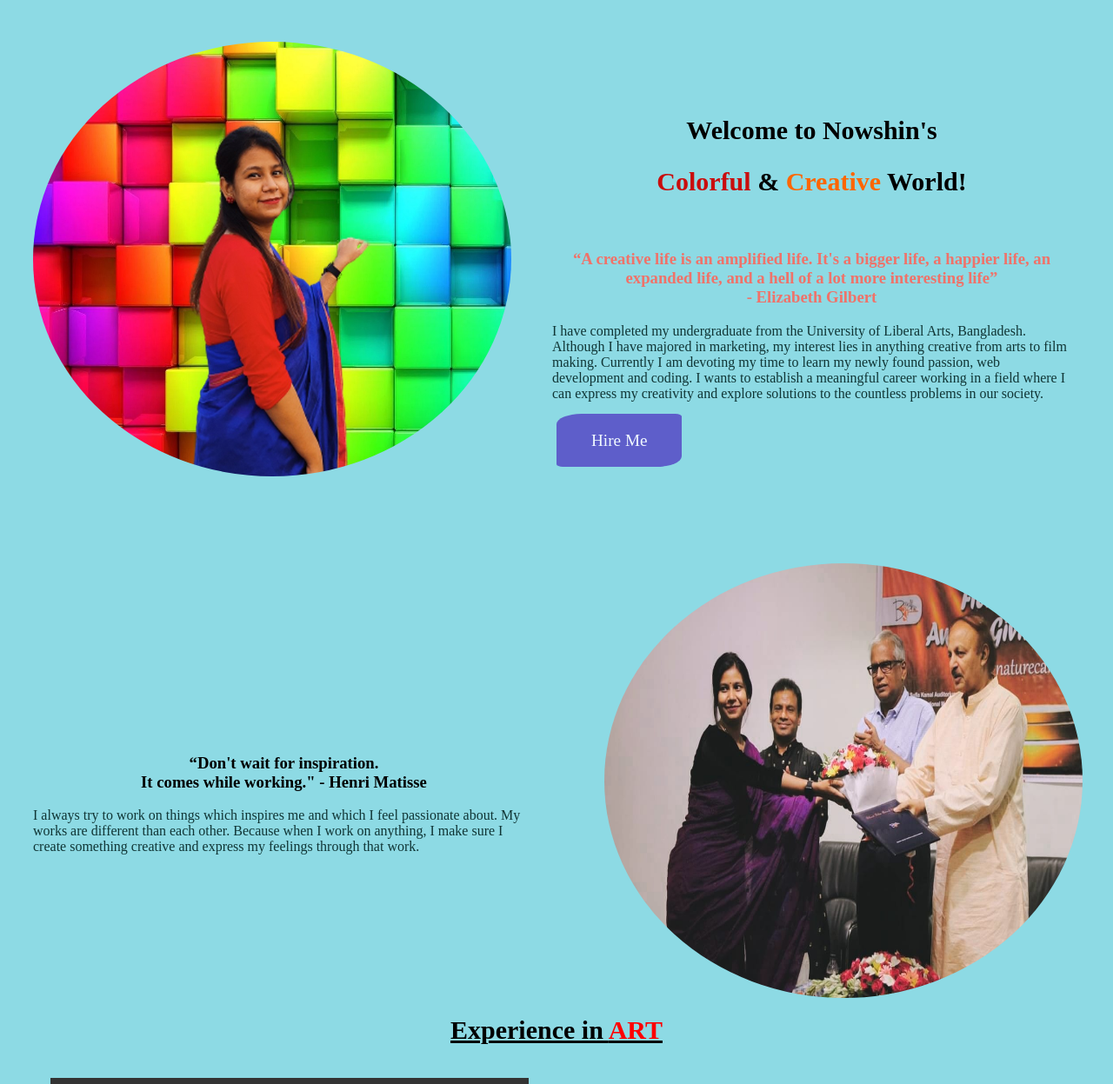
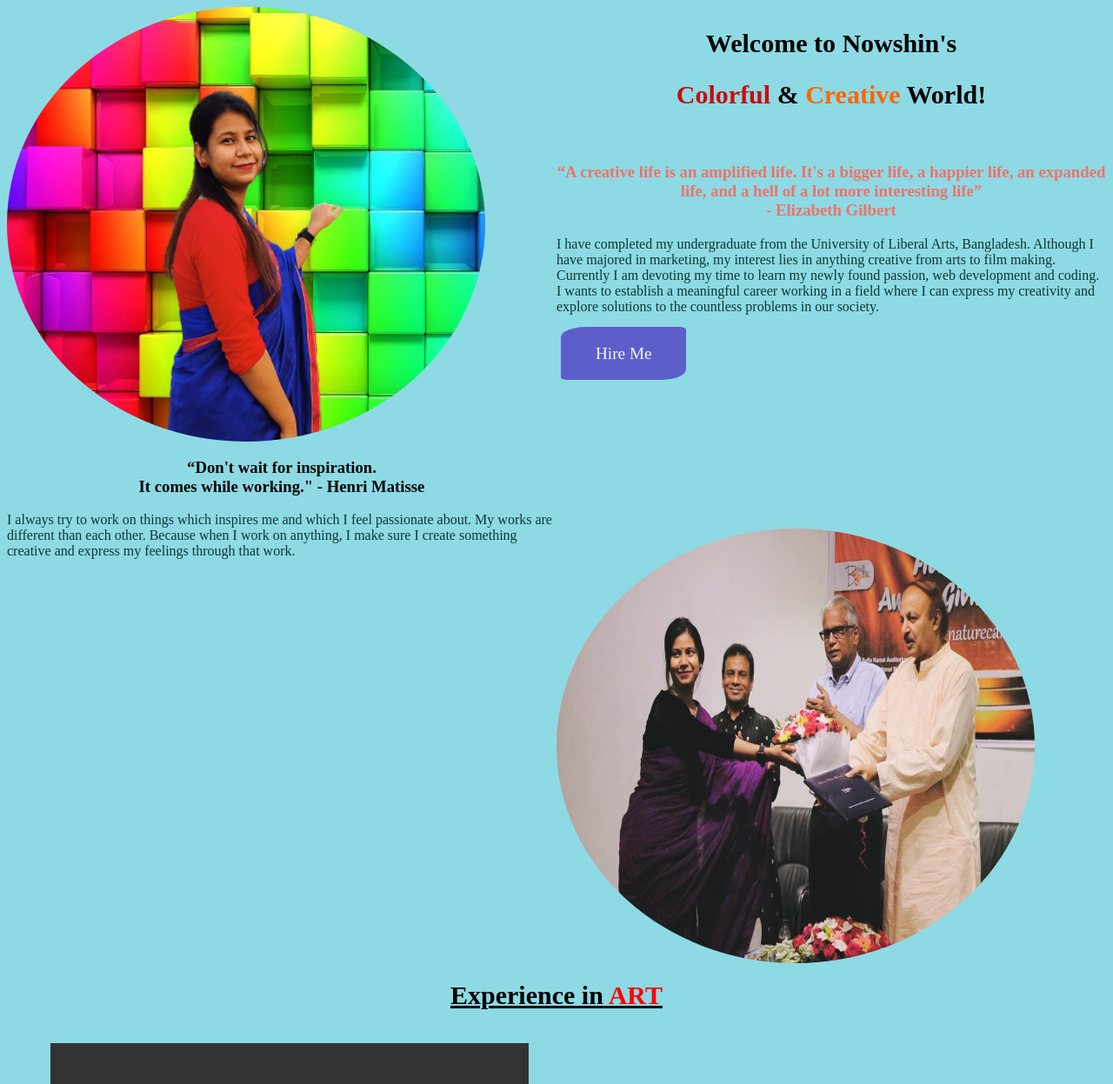
Before and after one commit to Fnowshin/Nowshin-Art, a plain HTML site: page index.html in a window 1280 px wide. Shown: the top 1247 px of the page at 87% size. Drawn offline with Linux system fonts and the light colour scheme; grey boxes are pictures that could not be loaded.

Commit message:
position

```diff
--- a/styles.css
+++ b/styles.css
@@ -28,14 +28,11 @@ p{
 .right-side{
     width: 50%;
     position: relative;
-    margin-top: 40px;
-    margin-left: 30px;
 }
 .left-side{
     width: 50%;
     position: relative;
-    margin-top: 100px;
-    margin-right: 40px;
+
 }
 .Hire{
     position: sticky;
@@ -50,9 +47,6 @@ p{
 .second-left{
     position: relative;
     width: 50%;
-    margin-top: 300px;
-    margin-left: 30px;
-    margin-right: 80px;
 }
 
 .second-right{
```
